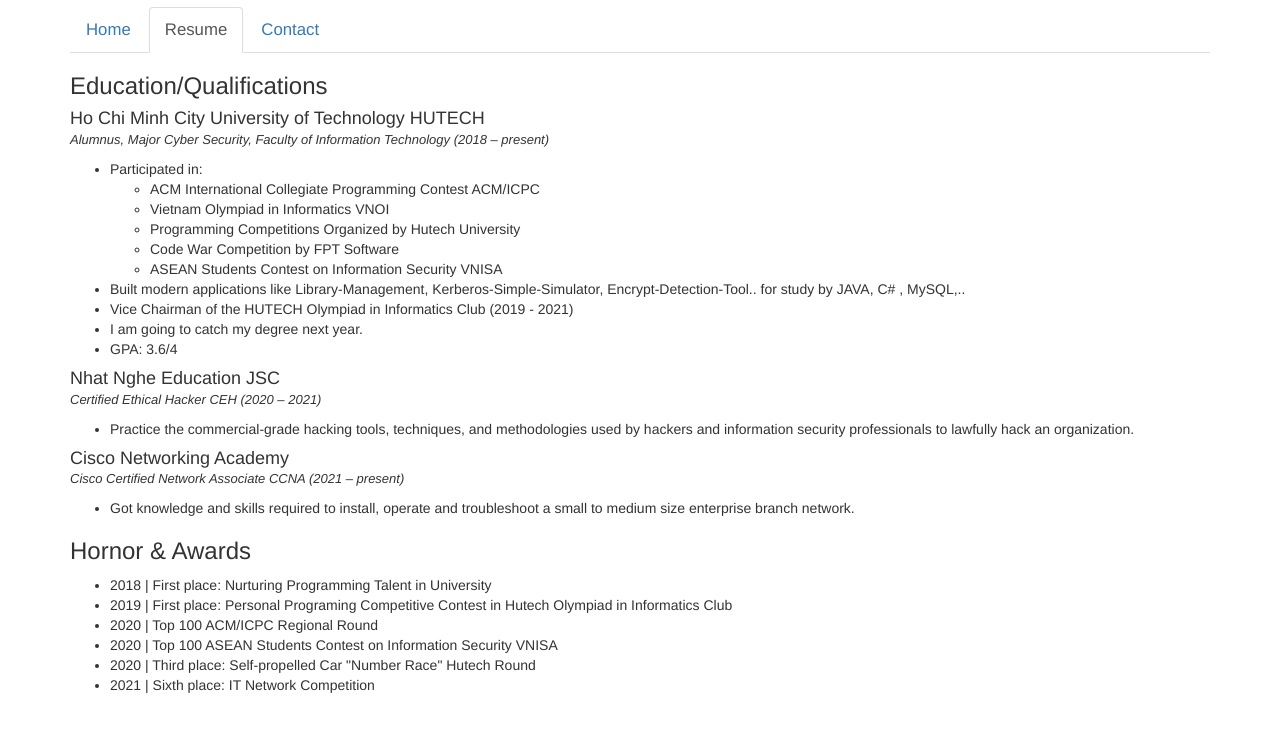
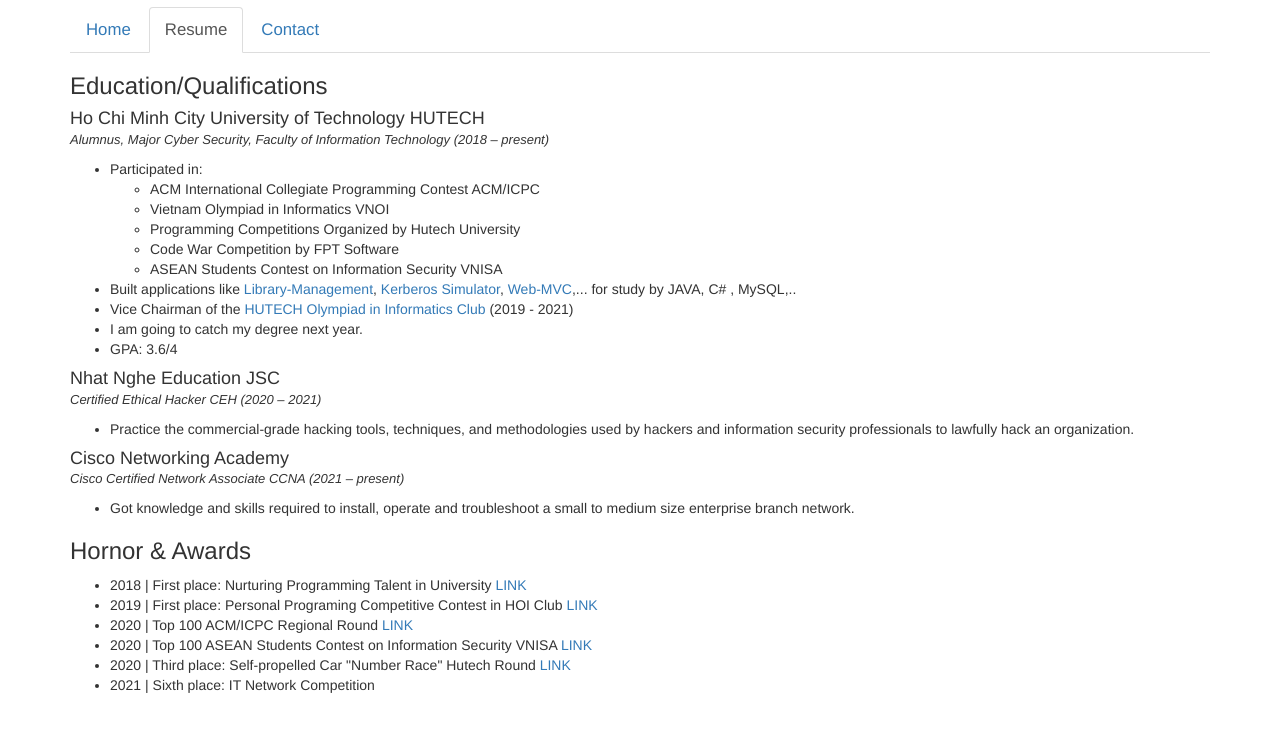
Before and after one commit to hungtrongdoang/hungtrongdoang.github.io, a plain HTML site: page index.html in a window 1280 px wide. Both pictures are taken after a click on the link "Resume". Shown: the part 138-870 px from the top of the page. Drawn offline with nearby package versions, Linux system fonts and the light colour scheme.

Commit message:
UPDATE RESUME

```diff
--- a/index.html
+++ b/index.html
@@ -34,7 +34,7 @@
             </h3>
             <p>'Hoàng Trọng Dũng' is my full name in Vietnamese form. To ease conversation, you call me Dũng or Dzung (without the
                 tilde) or Zun for the easier pronunciation, not Dung </p>
-            <p style="font-size: larger">I am a Security Engineer having authentic passion in Phishing. My social media links are in the icon below.</p>
+            <p style="font-size: larger">I'm a guy having authentic passion in Phishing. My social media links are in the icon below.</p>
             <div style="font-size: xx-large; text-align: center" id="social-channels"></div>
         </div>
         <div id="menuAbout" class="tab-pane fade">
@@ -59,9 +59,8 @@
                             <li>Code War Competition by FPT Software</li>
                             <li>ASEAN Students Contest on Information Security VNISA</li>
                         </ul>
-                    <li>Built modern applications like Library-Management, Kerberos-Simple-Simulator, Encrypt-Detection-Tool.. for study by JAVA, C# , MySQL,..</li>
-
-                    <li>Vice Chairman of the HUTECH Olympiad in Informatics Club (2019 - 2021)</li>
+                    <li>Built applications like <a href="https://github.com/hungtrongdoang/Library-Manager">Library-Management</a>, <a href="https://github.com/hungtrongdoang/Simple-Simu-Kerberos">Kerberos Simulator</a>, <a href="https://github.com/hungtrongdoang/Web-MVC">Web-MVC</a>,... for study by JAVA, C# , MySQL,..</li>
+                    <li>Vice Chairman of the <a href="https://www.facebook.com/groups/olpithutech">HUTECH Olympiad in Informatics Club</a> (2019 - 2021)</li>
                     <li>I am going to catch my degree next year. </li>
                     <li>GPA: 3.6/4</li>
             </ul>
@@ -83,12 +82,14 @@
             </ul>
             <h3>Hornor & Awards</h3>
             <ul>
-                <li>2018 | First place: Nurturing Programming Talent in University</li>
-                <li>2019 | First place: Personal Programing Competitive Contest in Hutech Olympiad in Informatics Club</li>
-                <li>2020 | Top 100 ACM/ICPC Regional Round</li>
-                <li>2020 | Top 100 ASEAN Students Contest on Information Security VNISA</li>
-                <li>2020 | Third place: Self-propelled Car "Number Race" Hutech Round</li>
-                <li>2021 | Sixth place: IT Network Competition</li>
+                <li>2018 | First place: Nurturing Programming Talent in University <a href="https://www.hutech.edu.vn/homepage/tin-tuc/hoat-dong-sinh-vien/14572950-tan-binh-khoa-cong-nghe-thong-tin-hao-hung-thu-thach-tai-nang-lap-trinh">    LINK</a></li>
+
+                <li>2019 | First place: Personal Programing Competitive Contest in HOI Club <a href="assets/img/laptrinhcanhan.jpg">LINK</a></li>
+
+                <li>2020 | Top 100 ACM/ICPC Regional Round <a href="assets/img/icpc.jpg">LINK</a></li>
+                <li>2020 | Top 100 ASEAN Students Contest on Information Security VNISA <a href="assets/img/ctf.jpg">LINK</a></li>
+                <li>2020 | Third place: Self-propelled Car "Number Race" Hutech Round <a href="assets/img/selfcar.jpg">LINK</a></li>
+                <li>2021 | Sixth place: IT Network Competition </li>
             </ul>
             <p>&nbsp;</p>
         </div>
```
Also changed, not shown: assets/img/ceh.jpg (added), assets/img/ctf.jpg (added), assets/img/fe74aa81057ecd20946f.jpg (added), assets/img/icpc.jpg (added), assets/img/laptrinhcanhan.jpg (added), assets/img/selfcar.jpg (added).
